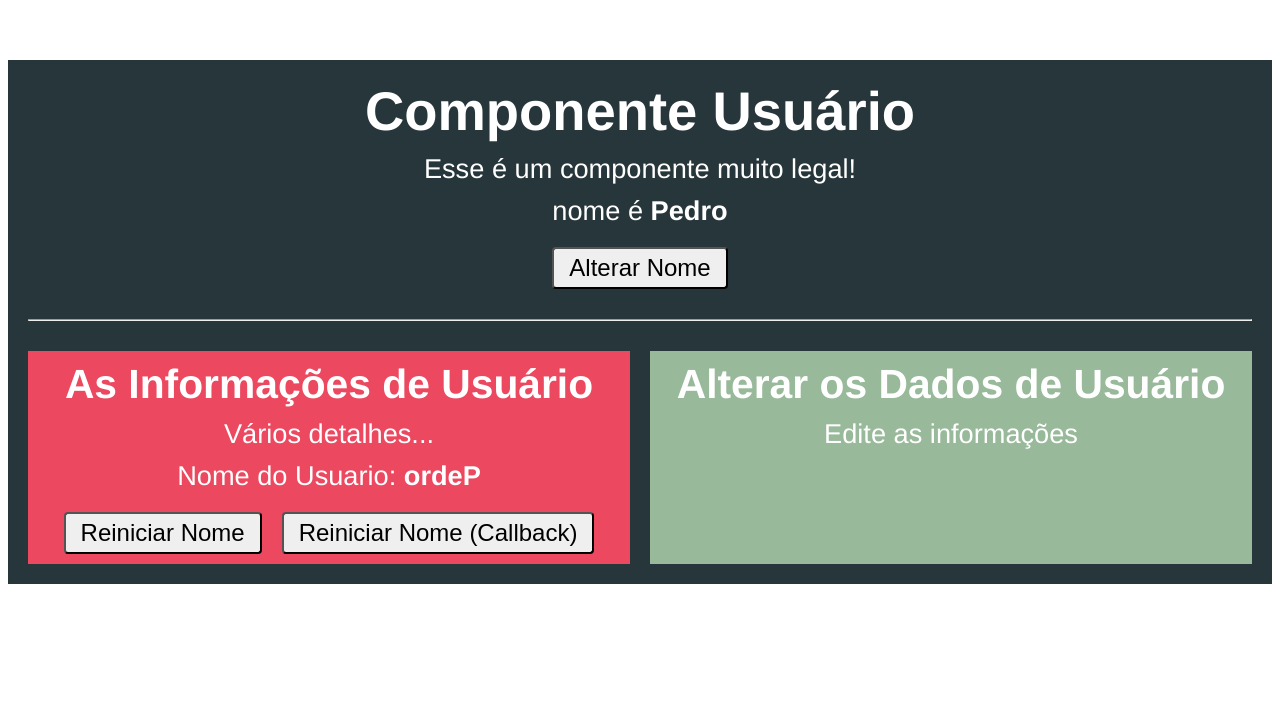
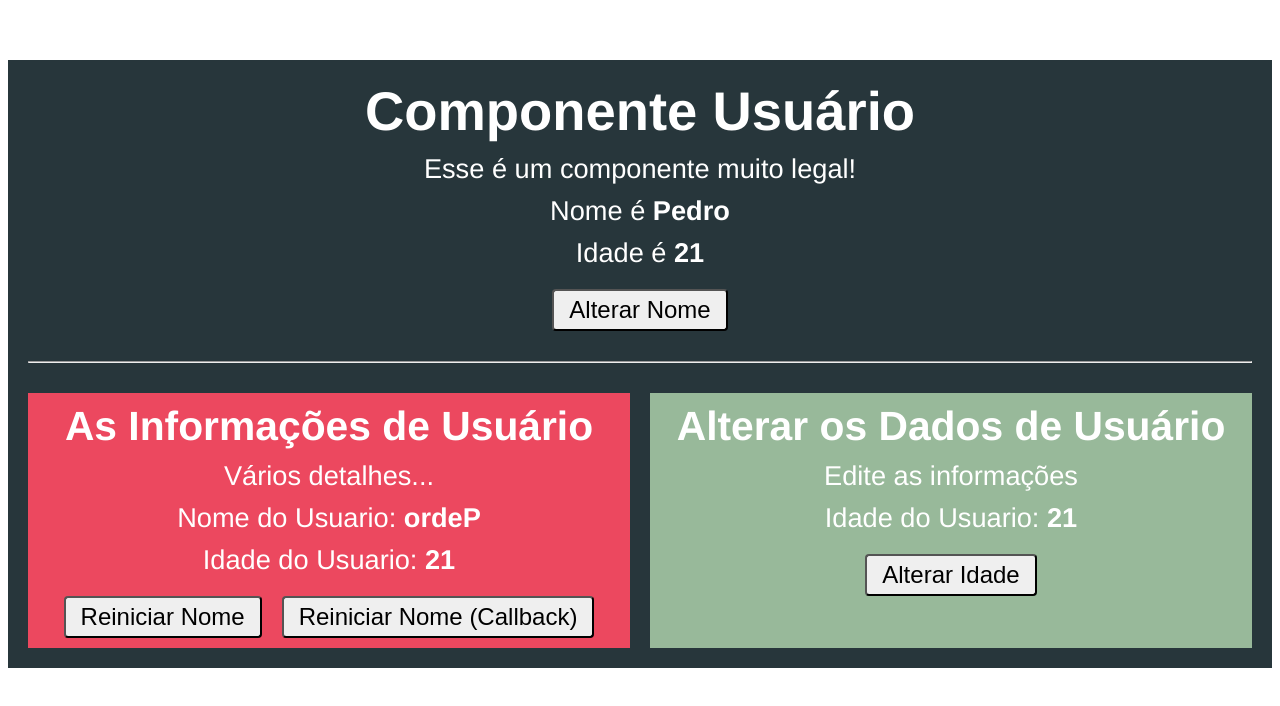
Before and after one commit to hugopedro/Vue, a Vue app in the folder componentes-comunicacao/comunicacao/: page / in a window 1280 px wide. Shown: the top 706 px of the page. Built offline with nearby package versions, Linux system fonts and the light colour scheme.

Commit message:
124 Comunicacao entre componentes Irmaos

```diff
--- a/componentes-comunicacao/comunicacao/src/components/Usuario.vue
+++ b/componentes-comunicacao/comunicacao/src/components/Usuario.vue
@@ -2,17 +2,22 @@
     <div class="container">
         <h1>Componente Usuário</h1>
         <p>Esse é um componente muito legal!</p>
-        <p>nome é <strong>{{nome}}</strong></p>
+        <p>Nome é <strong>{{nome}}</strong></p>
+        <p>Idade é <strong>{{idade}}</strong></p>
         <button @click="alterarNome">Alterar Nome</button>
         <hr>
         <div class="componentes"> <!--binda o valor definido como nome -->
         <!--o nome tem que ser do tipo definido, se for mudar de tipo vai dar erro -->
             <app-usuario-info
                 :nome = "nome"
+                :idade = "idade"
                 @nomeMudou = "nome = $event.novo"
                 :reiniciarFn="reiniciarNome"
             /> <!--ele pode ler objetos, nesse caso é o obj novo lá da linha 34 do usuarioinfo -->
-            <app-usuario-editar />
+            <app-usuario-editar
+            :idade="idade"
+            @idadeMudou="idade = $event + 1"
+            />
         </div>
     </div>
 </template>
@@ -25,7 +30,8 @@ export default {
     components: { AppUsuarioInfo, AppUsuarioEditar },
     data() {
         return {
-            nome: 'Pedro'
+            nome: 'Pedro',
+            idade: 21
         }
     },
     methods: {
--- a/componentes-comunicacao/comunicacao/src/components/UsuarioEditar.vue
+++ b/componentes-comunicacao/comunicacao/src/components/UsuarioEditar.vue
@@ -2,12 +2,20 @@
     <div class="componente">
         <h2>Alterar os Dados de Usuário</h2>
         <p>Edite as informações</p>
+        <p>Idade do Usuario: <strong>{{ idade }}</strong></p> <!--se por inicial maiusculo nao vai rolar -->
+        <button @click="alterarIdade">Alterar Idade</button>
     </div>
 </template>
 
 <script>
 export default {
-
+    props: ['idade'],
+    methods: {
+        alterarIdade() {
+            // this.idade = 33
+            this.$emit('idadeMudou', 33) //se ficar colocando com letra maiuscula, IdadeMudou vai quebrar tudo!!!!!
+        }
+    }
 }
 </script>
 
--- a/componentes-comunicacao/comunicacao/src/components/UsuarioInfo.vue
+++ b/componentes-comunicacao/comunicacao/src/components/UsuarioInfo.vue
@@ -3,6 +3,7 @@
         <h2>As Informações de Usuário</h2>
         <p>Vários detalhes...</p>
         <p>Nome do Usuario: <strong> {{ inverterNome() }}</strong></p>
+        <p>Idade do Usuario: <strong>{{ idade }}</strong></p>
         <button @click="reiniciarNome">Reiniciar Nome</button>
         <button @click="reiniciarFn()">Reiniciar Nome (Callback)</button>
     </div>
@@ -24,7 +25,8 @@ export default {
         // ao definir o tipo garante que a mensagem de erro fale que um tipo errado foi passado por parametro
         // Exemplo: (Usuario.vue linha 9)
         , //cria um novo dado do tipo function
-        reiniciarFn: Function
+        reiniciarFn: Function,
+        idade: Number
     },
     methods: {
         inverterNome() {
```
